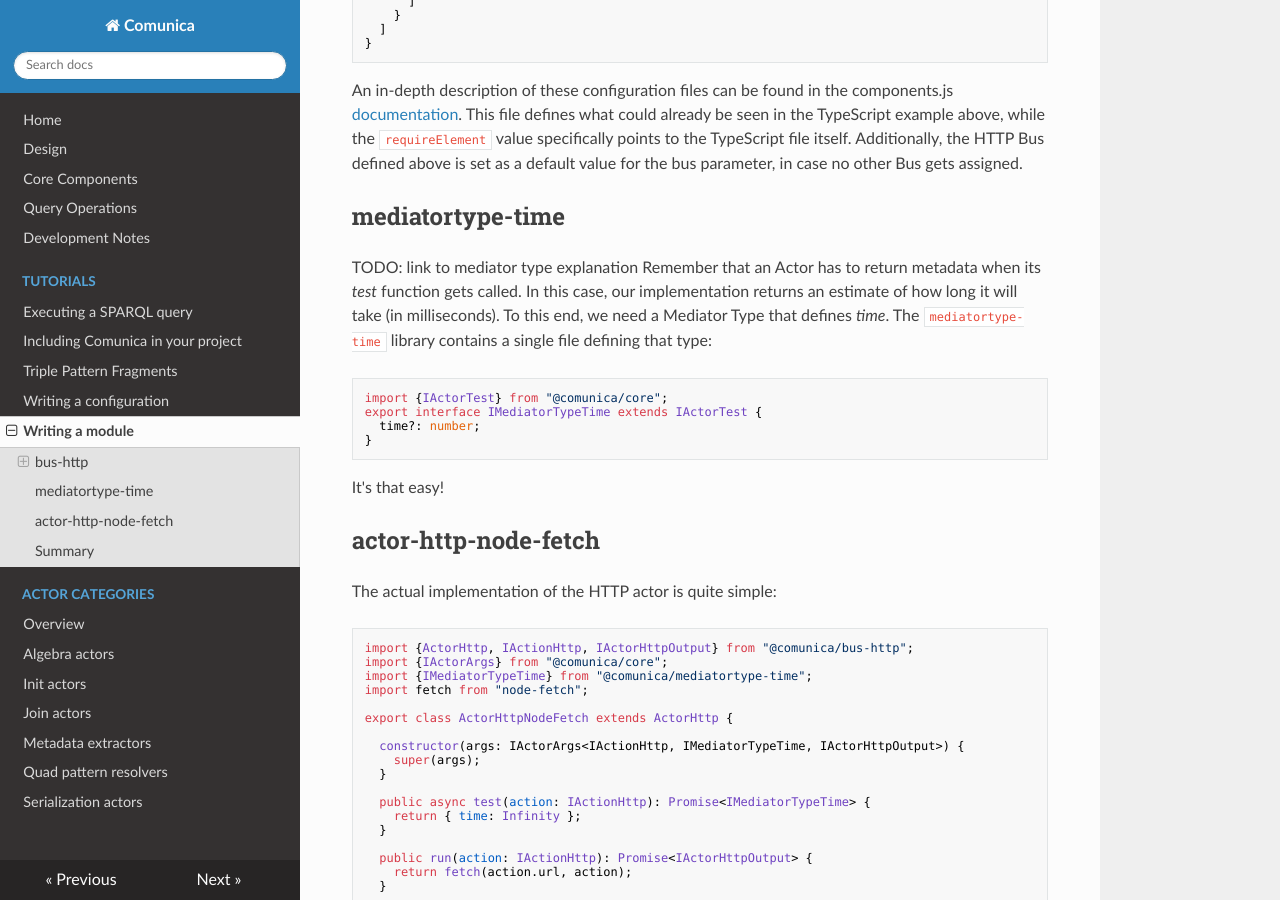
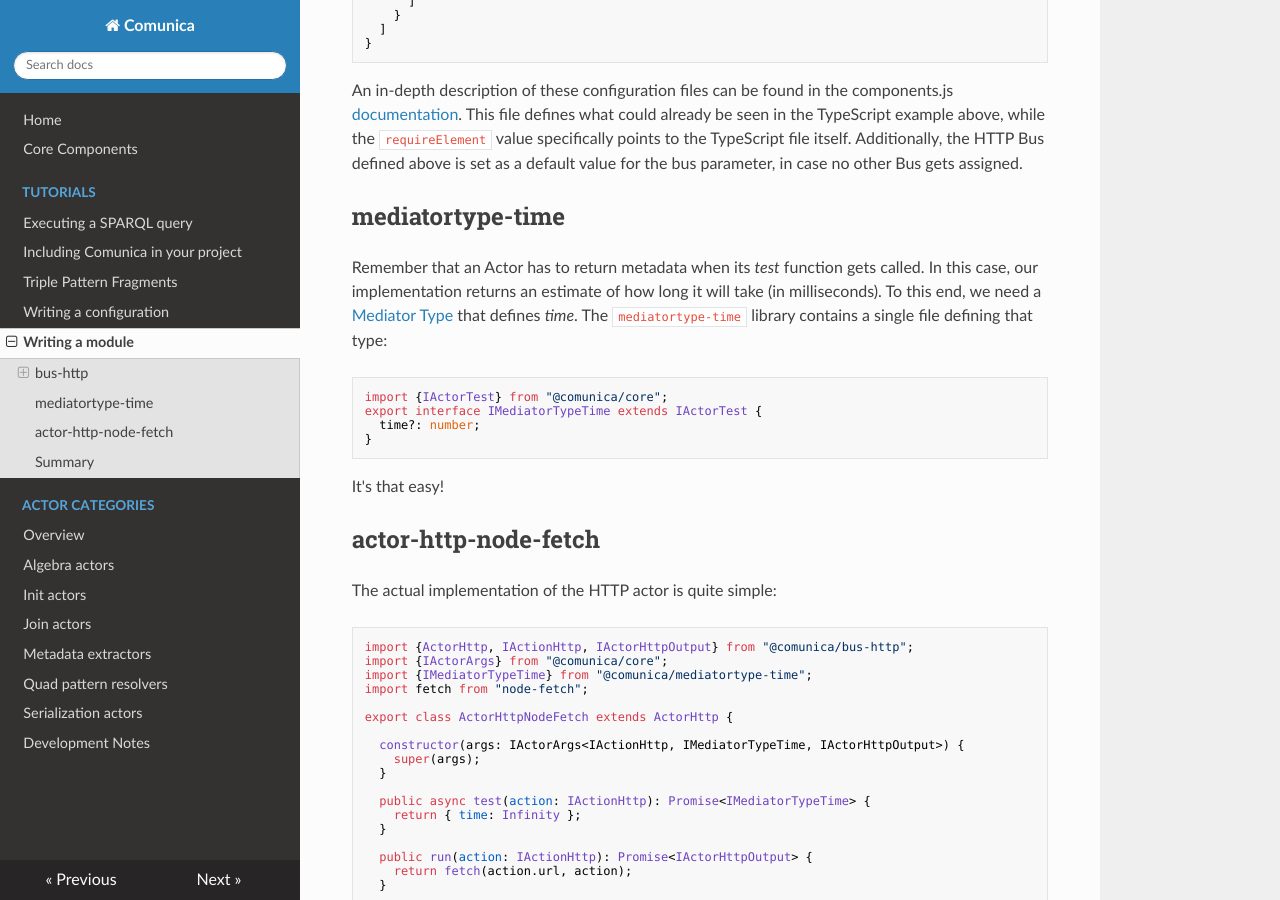
Before and after one commit to comunica/Documentation-Comunica, an MkDocs documentation site: the page built from docs/tutorials/write-module.md, in a window 1280 px wide and 900 px high, scrolled down 2452 px. Built offline with MkDocs 1.6.1, drawn with Linux system fonts in a browser that asks for light colours; nearby versions of some CDN libraries; old or Windows-style settings are respelled for this version of MkDocs.

Commit message:
Moved root files around

````diff
--- a/docs/tutorials/write-module.md
+++ b/docs/tutorials/write-module.md
@@ -136,10 +136,9 @@ Additionally, the HTTP Bus defined above is set as a default value for the bus p
 in case no other Bus gets assigned.
 
 ## mediatortype-time
-TODO: link to mediator type explanation
 Remember that an Actor has to return metadata when its *test* function gets called.
 In this case, our implementation returns an estimate of how long it will take (in milliseconds).
-To this end, we need a Mediator Type that defines *time*.
+To this end, we need a [Mediator Type](../core.md) that defines *time*.
 The `mediatortype-time` library contains a single file defining that type:
 ```typescript
 import {IActorTest} from "@comunica/core";
--- a/mkdocs.yml
+++ b/mkdocs.yml
@@ -1,9 +1,6 @@
 pages:
   - Home: 'index.md'
-  - Design: 'design.md'
   - Core Components: 'core.md'
-  - Query Operations: 'query-operations.md'
-  - Development Notes: 'development.md'
   - Tutorials:
     - Executing a SPARQL query: 'tutorials/sparql.md'
     - Including Comunica in your project: 'tutorials/including-comunica.md'
@@ -18,6 +15,7 @@ pages:
     - Metadata extractors: 'actors/metadata.md'
     - Quad pattern resolvers: 'actors/quads.md'
     - Serialization actors: 'actors/serialization.md'
+  - Development Notes: 'development.md'
 
 site_name: Comunica
 
````
Also changed, not shown: docs/actors/algebra.md (+25 -0 lines), docs/design.md (deleted, +0 -43 lines), docs/index.md (+7 -0 lines), docs/query-operations.md (deleted, +0 -25 lines).
